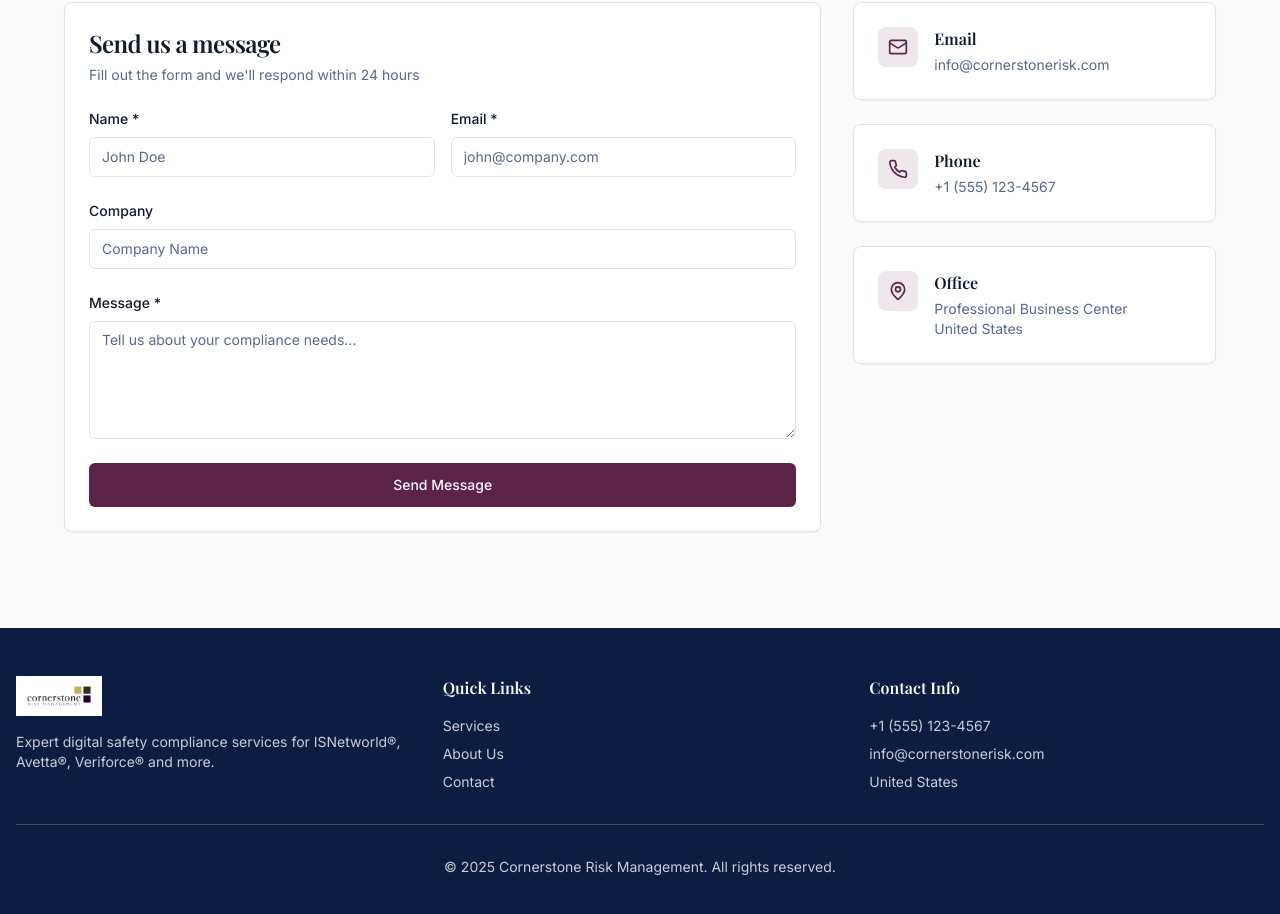
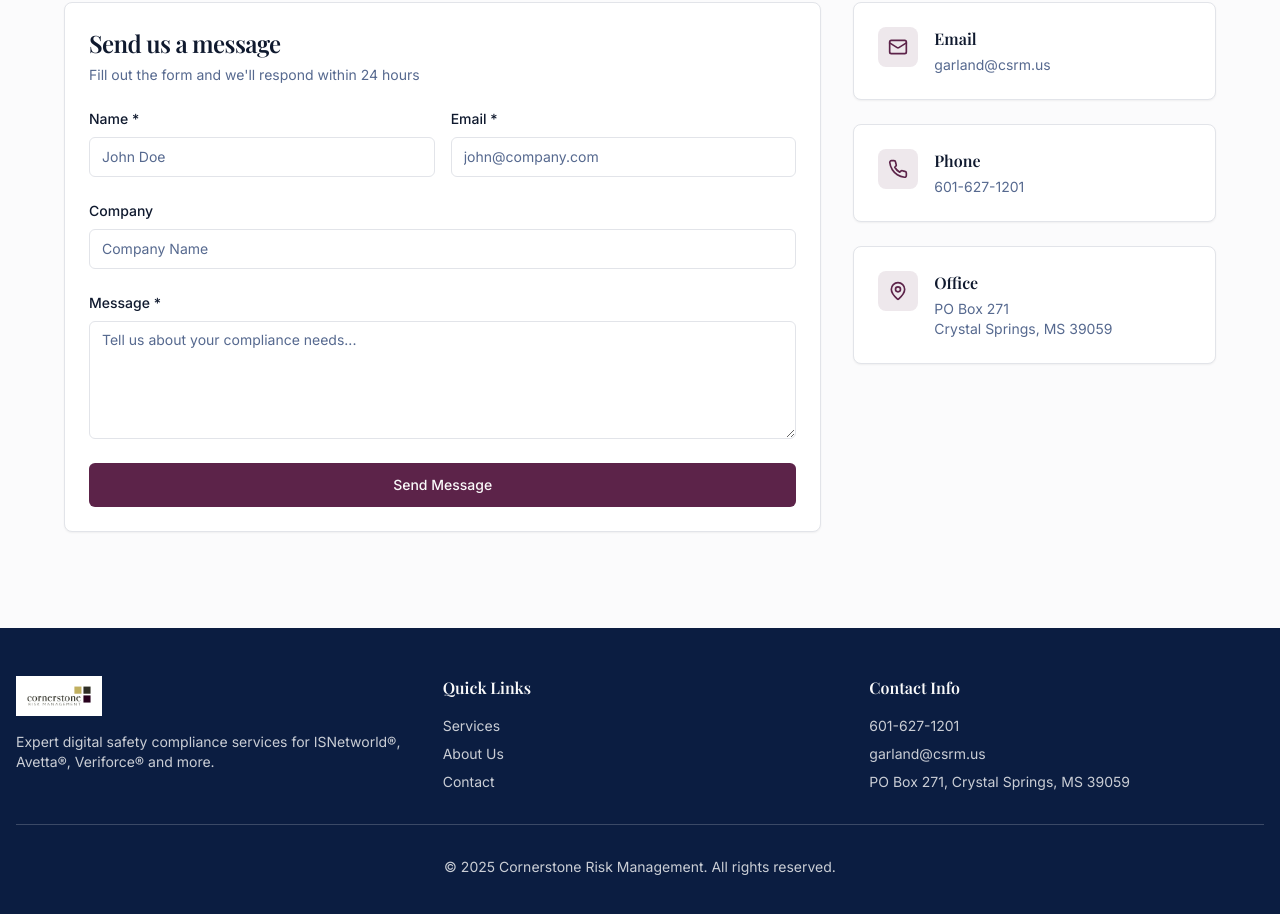
Before and after one commit to gbrent7575/consultify-brightstart, a React (Vite) app: page / in a window 1280 px wide. Shown: the part 3090-4004 px from the top of the page. Built offline with nearby package versions, Linux system fonts and the light colour scheme; the HTML template or start-up script is replaced by a standard one.

Commit message:
Update contact information

```diff
--- a/src/components/Contact.tsx
+++ b/src/components/Contact.tsx
@@ -139,7 +139,7 @@ const Contact = () => {
                   </div>
                   <div>
                     <h3 className="font-semibold mb-1">Email</h3>
-                    <p className="text-sm text-muted-foreground">info@cornerstonerisk.com</p>
+                    <p className="text-sm text-muted-foreground">garland@csrm.us</p>
                   </div>
                 </div>
               </CardContent>
@@ -153,7 +153,7 @@ const Contact = () => {
                   </div>
                   <div>
                     <h3 className="font-semibold mb-1">Phone</h3>
-                    <p className="text-sm text-muted-foreground">+1 (555) 123-4567</p>
+                    <p className="text-sm text-muted-foreground">601-627-1201</p>
                   </div>
                 </div>
               </CardContent>
@@ -167,7 +167,7 @@ const Contact = () => {
                   </div>
                   <div>
                     <h3 className="font-semibold mb-1">Office</h3>
-                    <p className="text-sm text-muted-foreground">Professional Business Center<br />United States</p>
+                    <p className="text-sm text-muted-foreground">PO Box 271<br />Crystal Springs, MS 39059</p>
                   </div>
                 </div>
               </CardContent>
--- a/src/components/Footer.tsx
+++ b/src/components/Footer.tsx
@@ -49,9 +49,9 @@ const Footer = () => {
           <div>
             <h3 className="font-semibold mb-4">Contact Info</h3>
             <ul className="space-y-2 text-sm text-primary-foreground/80">
-              <li>+1 (555) 123-4567</li>
-              <li>info@cornerstonerisk.com</li>
-              <li>United States</li>
+              <li>601-627-1201</li>
+              <li>garland@csrm.us</li>
+              <li>PO Box 271, Crystal Springs, MS 39059</li>
             </ul>
           </div>
         </div>
```
